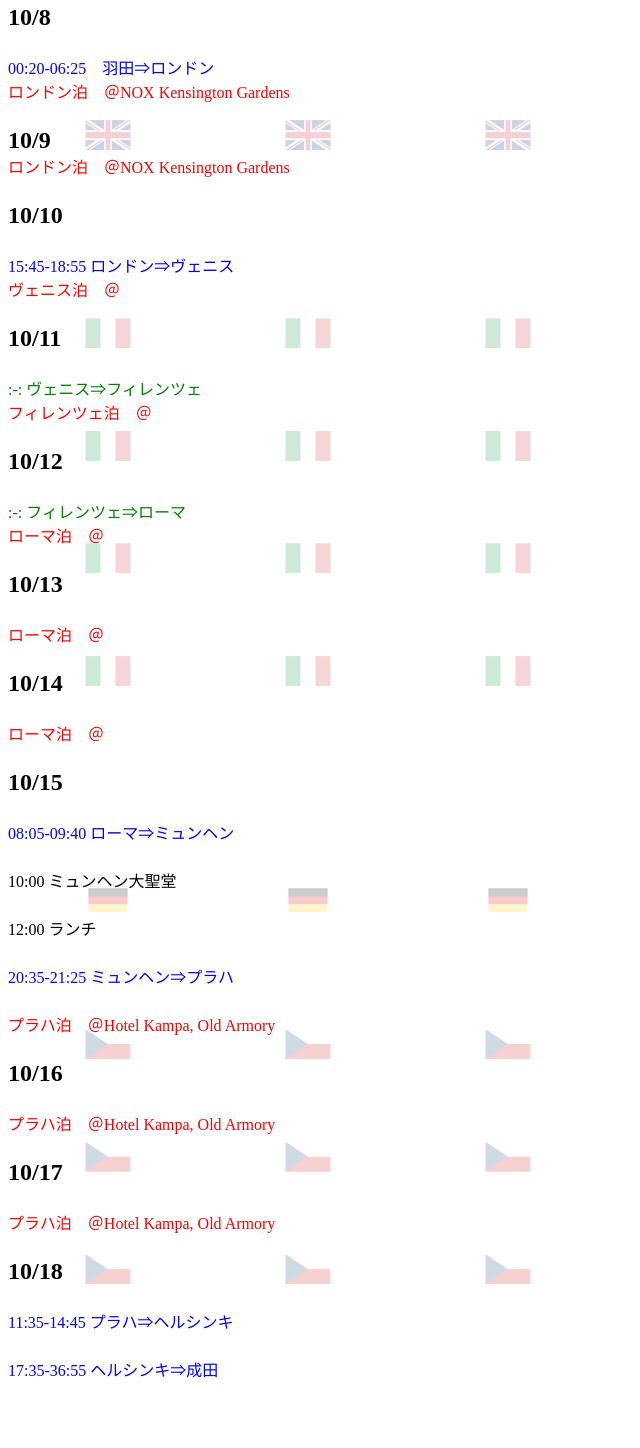
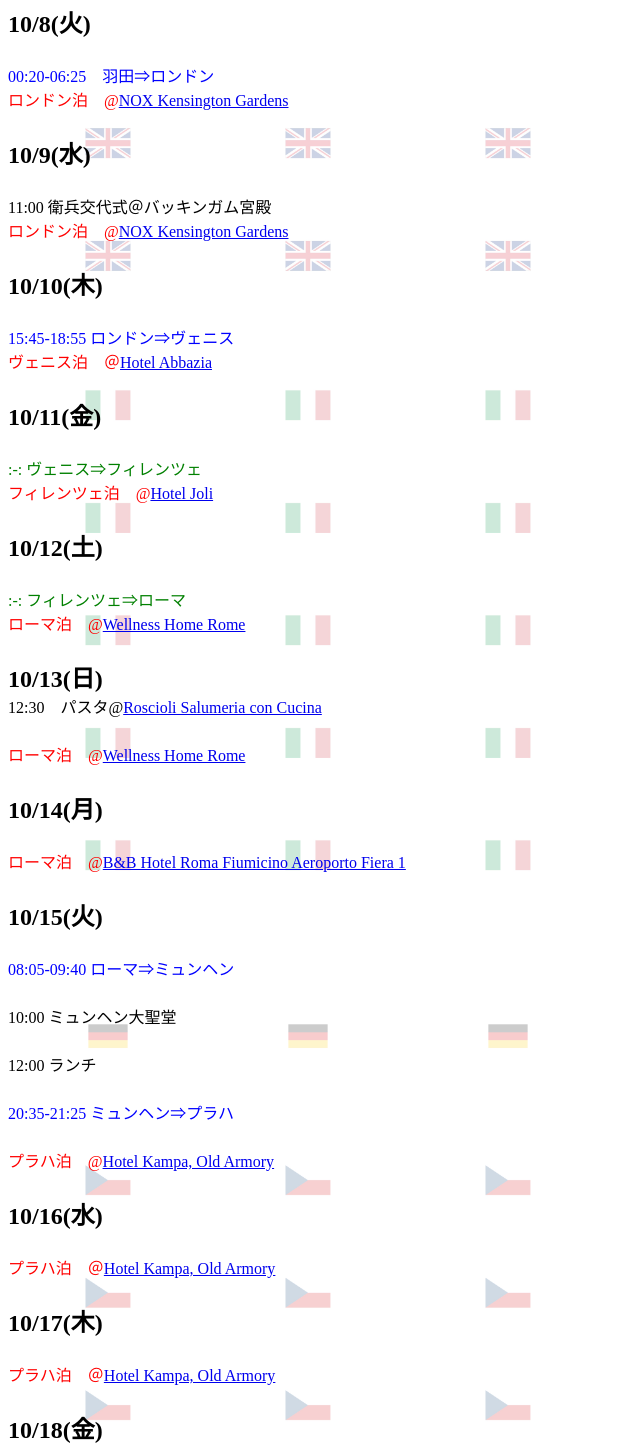
Before and after one commit to Tanaka-jjj/honeymoon, a plain HTML site: page index.html in a window 1280 px wide. Shown: the part 20-1468 px from the top of the page, without its empty margins (0-640 px from the left). Before the commit the page ends 1401 px from the top, so only its background shows below. Drawn offline with Linux system fonts and the light colour scheme.

Commit message:
Update index.html

```diff
--- a/index.html
+++ b/index.html
@@ -8,39 +8,43 @@
 
 </head>
 <body>
-　<h2>10/8</h2>
+　<h2>10/8(火)</h2>
 　<p class="pf">00:20-06:25　羽田⇒ロンドン</p>
 <div class="GBR">
-  <p class="ph">ロンドン泊　＠NOX Kensington Gardens</p>
+  <p class="ph">ロンドン泊　@<a href="https://maps.app.goo.gl/Yf2PVxqavHHivo2UA">NOX Kensington Gardens</a></p>
 
-　<h2>10/9</h2>
-<p class="ph">ロンドン泊　＠NOX Kensington Gardens</p>
+　<h2>10/9(水)</h2>
+　<p>11:00 衛兵交代式＠バッキンガム宮殿</p>
 
-　<h2>10/10</h2>
+  <p class="ph">ロンドン泊　@<a href="https://maps.app.goo.gl/Yf2PVxqavHHivo2UA">NOX Kensington Gardens</a></p>
+
+　<h2>10/10(木)</h2>
 </div>
 
 　<p class="pf">15:45-18:55 ロンドン⇒ヴェニス</p>
 
 <div class="ITA">
-  <p class="ph">ヴェニス泊　＠</p>
+  <p class="ph">ヴェニス泊　＠<a href="https://maps.app.goo.gl/Pa1ybx3CAPcjf8Gb6">Hotel Abbazia</a></p>
 
-　<h2>10/11</h2>
+　<h2>10/11(金)</h2>
 　<p class="pt">:-: ヴェニス⇒フィレンツェ</p>
 
-  <p class="ph">フィレンツェ泊　＠</p>
+  <p class="ph">フィレンツェ泊　@<a href="https://maps.app.goo.gl/Wa36NxtDVP7ZNZoz6">Hotel Joli</a></p>
 
-　<h2>10/12</h2>
+　<h2>10/12(土)</h2>
 　<p class="pt">:-: フィレンツェ⇒ローマ</p>
-  <p class="ph">ローマ泊　＠</p>
+  <p class="ph">ローマ泊　@<a href="https://maps.app.goo.gl/WTtjnj5hVYbP3Tnx7">Wellness Home Rome</a></p>
 
-　<h2>10/13</h2>
-　<p class="ph">ローマ泊　＠</p>
+　<h2>10/13(日)</h2>
+<p class="pm">12:30　パスタ@<a href="https://maps.app.goo.gl/vKm6AxbHyG5dYPJp9">Roscioli Salumeria con Cucina</a></p>
 
-　<h2>10/14</h2>
-　<p class="ph">ローマ泊　＠</p>
+　<p class="ph">ローマ泊　@<a href="https://maps.app.goo.gl/WTtjnj5hVYbP3Tnx7">Wellness Home Rome</a></p>
+
+　<h2>10/14(月)</h2>
+　<p class="ph">ローマ泊　@<a href="https://maps.app.goo.gl/5pncc9b5KwKvhHGb7">B&B Hotel Roma Fiumicino Aeroporto Fiera 1</a></p>
 </div>
 
-　<h2>10/15</h2>
+　<h2>10/15(火)</h2>
 　<p class="pf">08:05-09:40 ローマ⇒ミュンヘン</p>
 <div class="GER">
 　<p>10:00 ミュンヘン大聖堂</p>
@@ -49,15 +53,15 @@
 　<p class="pf">20:35-21:25 ミュンヘン⇒プラハ</p>
 <div class="CZE">
 
-　<p class="ph">プラハ泊　＠Hotel Kampa, Old Armory</p>
+　<p class="ph">プラハ泊　@<a href="https://maps.app.goo.gl/WneBVZQ3TsZyEDsn7">Hotel Kampa, Old Armory</a></p>
 
-　<h2>10/16</h2>
-　<p class="ph">プラハ泊　＠Hotel Kampa, Old Armory</p>
+　<h2>10/16(水)</h2>
+　<p class="ph">プラハ泊　＠<a href="https://maps.app.goo.gl/WneBVZQ3TsZyEDsn7">Hotel Kampa, Old Armory</a></p>
 
-　<h2>10/17</h2>
-　<p class="ph">プラハ泊　＠Hotel Kampa, Old Armory</p>
+　<h2>10/17(木)</h2>
+　<p class="ph">プラハ泊　＠<a href="https://maps.app.goo.gl/WneBVZQ3TsZyEDsn7">Hotel Kampa, Old Armory</a></p>
 
-　<h2>10/18</h2>
+　<h2>10/18(金)</h2>
 </div>
 
 　<p class="pf">11:35-14:45 プラハ⇒ヘルシンキ</p>
```
